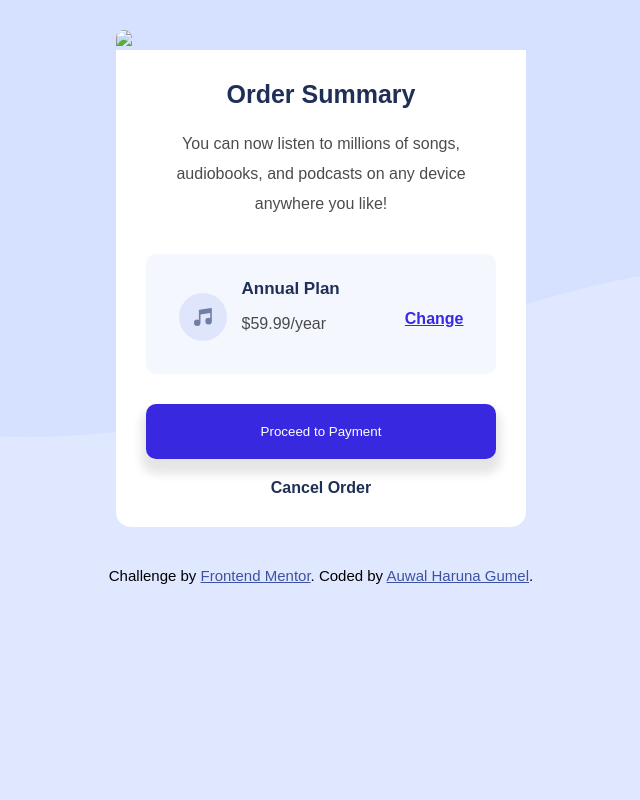
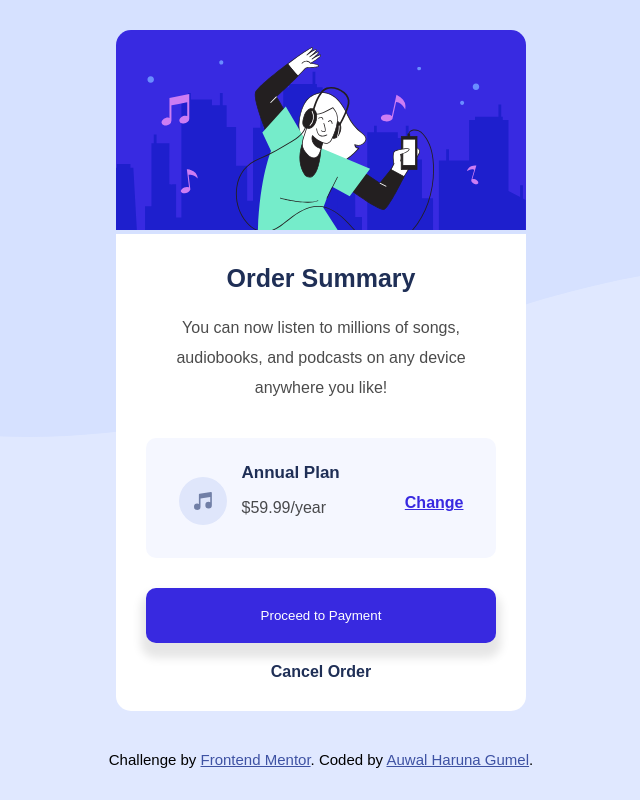
Before and after one commit to MrAuwal/OrderSummaryComponent, a plain HTML site: page index.html in a window 1280 px wide. Shown: the whole page, without its empty margins (319-959 px from the left). Drawn offline with Linux system fonts and the light colour scheme; the site is published under a folder, as on GitHub Pages, so addresses that start at the root find nothing.

Commit message:
Update index.html

```diff
--- a/index.html
+++ b/index.html
@@ -21,7 +21,7 @@
 
     <!--The Image Container Section  -->
     <div class="card-img">
-      <img src="/images/illustration-hero.svg">
+      <img src="./images/illustration-hero.svg">
     </div>
 
 
```
